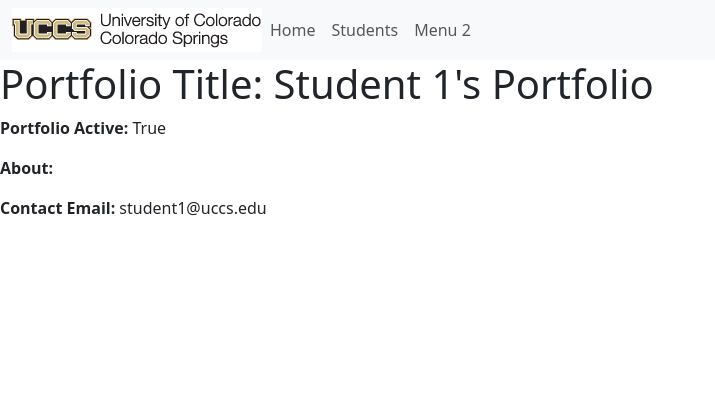
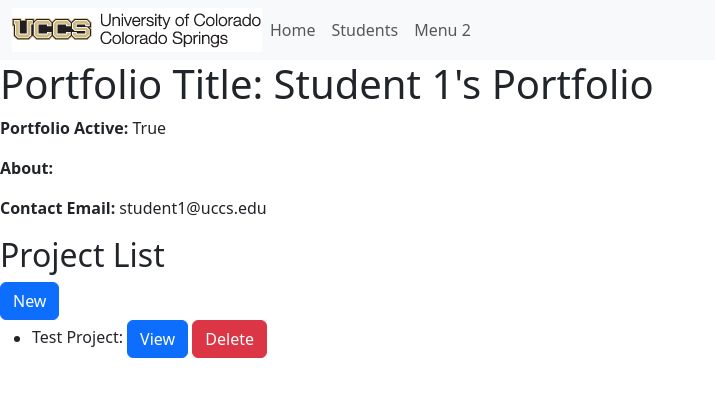
Before and after one commit to zmidd520/Django-Project, a Django app: page /portfolio/3 in a window 1280 px wide. Shown: the top 397 px of the page, without its empty margins (0-715 px from the left). Run offline with Django 4.2, Linux system fonts and the light colour scheme; data comes from the database, SQL or seed files in the repository; both versions use the stored data as it was after the commit; some libraries are stand-ins or nearby versions.

Commit message:
added create/delete views and their associated templates

```diff
--- a/django_project/urls.py
+++ b/django_project/urls.py
@@ -28,4 +28,6 @@ urlpatterns = [
     path('portfolio/<int:pk>', views.PortfolioDetailView.as_view(), name='portfolio-detail'),
     path('projects', views.ProjectListView.as_view(), name= 'projects'),
     path('projects/<int:pk>', views.ProjectDetailView.as_view(), name='project-detail'),
+    path('portfolio/<int:portfolio_id>/create_project/', views.createProject, name='create_project'),
+    path('portfolio/<int:portfolio_id>/delete_project/<int:project_id>', views.deleteProject, name='delete_project'),
 ]
--- a/portfolio_app/templates/portfolio_app/portfolio_detail.html
+++ b/portfolio_app/templates/portfolio_app/portfolio_detail.html
@@ -8,5 +8,19 @@
 <p><strong>About:</strong> {{ portfolio.about }}</p>
 <p><strong>Contact Email:</strong> {{ portfolio.contact_email }}</p>
 
+<h2>Project List</h2>
+<a class="btn btn-primary" href="{% url 'create_project' portfolio.id %}" role="button">New</a>
+
+<ul>
+    {% for project in project_data %}
+    {% if project.portfolio.title == portfolio.title %}
+    <li>
+        {{ project.title }}:
+            <a class="btn btn-primary" href="{{ project.get_absolute_url }}" role="button">View</a>
+            <a class="btn btn-danger" href="{% url 'delete_project' project.portfolio.id project.id %}" role="button">Delete</a>
+    </li>
+    {% endif %}
+    {% endfor %}
+</ul>
 
 {% endblock %}
--- a/portfolio_app/templates/portfolio_app/project_detail.html
+++ b/portfolio_app/templates/portfolio_app/project_detail.html
@@ -5,7 +5,6 @@
 <h1>Project Title: {{ project.title }}</h1>
 
 <p><strong>Description:</strong> {{ project.description }}</p>
-<p><strong>Portfolio:<a href="{{ project.portfolio.get_absolute_url }}">{{ project.portfolio.title }} </a>
-
+<p><strong>Portfolio:<a href="{{ project.portfolio.get_absolute_url }}">{{ project.portfolio.title }} </a></p>
 
 {% endblock %}
--- a/portfolio_app/views.py
+++ b/portfolio_app/views.py
@@ -1,21 +1,76 @@
-from django.shortcuts import render
+from django.shortcuts import render, redirect
 from django.http import HttpResponse
 from django.views import generic
 from .models import *
+from .forms import *
 
 # Create your views here.
 class StudentListView(generic.ListView):
         model = Student
+
 class StudentDetailView(generic.DetailView):
         model = Student
+
 class PortfolioListView(generic.ListView):
         model = Portfolio
+
 class PortfolioDetailView(generic.DetailView):
         model = Portfolio
+
+
+
+        def get_context_data(self, **kwargs):
+            # Call the base implementation first to get the context
+            context = super(PortfolioDetailView, self).get_context_data(**kwargs)
+            # Create any data and add it to the context
+            context['project_data'] = Project.objects.all()
+            return context
+
 class ProjectListView(generic.ListView):
         model = Project
+
 class ProjectDetailView(generic.DetailView):
         model = Project
+
+# creates a new project within an existing portfolio
+def createProject(request, portfolio_id):
+        form = ProjectForm()
+        portfolio = Portfolio.objects.get(pk=portfolio_id)
+
+        if request.method == "POST":
+                # create dictionary with portfolio id and form data
+                project_data = request.POST.copy()
+                project_data['portfolio_id'] = portfolio_id
+
+                # get the data from the form
+                form = ProjectForm(project_data)
+
+                if form.is_valid():
+                      project = form.save(commit=False)
+                      project.portfolio = portfolio
+                      project.save()
+
+                return redirect('portfolio-detail', portfolio_id)
+
+        context = {'form': form}
+        return render(request, 'portfolio_app/project_form.html', context)
+
+# deletes an existing project
+def deleteProject(request, portfolio_id, project_id):
+       # get the desired project from the database
+       project = Project.objects.get(pk=project_id)
+
+       # if user selects the delete button, delete the project
+       if request.method == "POST":
+              project.delete()
+
+              # redirect user to the main page for the current portfolio
+              return redirect('portfolio-detail', portfolio_id)
+
+       # add info about the project to the HTML context
+       context = {'project': project}
+       return render(request, 'portfolio_app/project_delete.html', context)
+
 
 def index(request):
     student_active_portfolios = Student.objects.select_related('portfolio').all().filter(portfolio__is_active=True)
```
Also changed, not shown: portfolio_app/forms.py (added, +9 -0 lines), portfolio_app/templates/portfolio_app/project_delete.html (added, +19 -0 lines), portfolio_app/templates/portfolio_app/project_form.html (added, +20 -0 lines), db.sqlite3.
